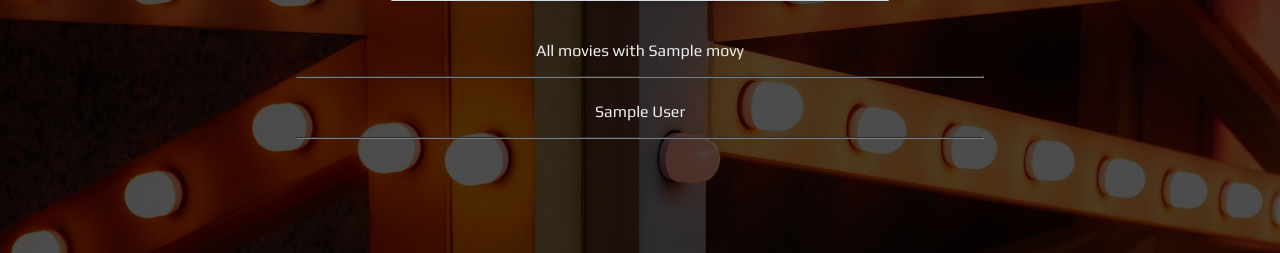
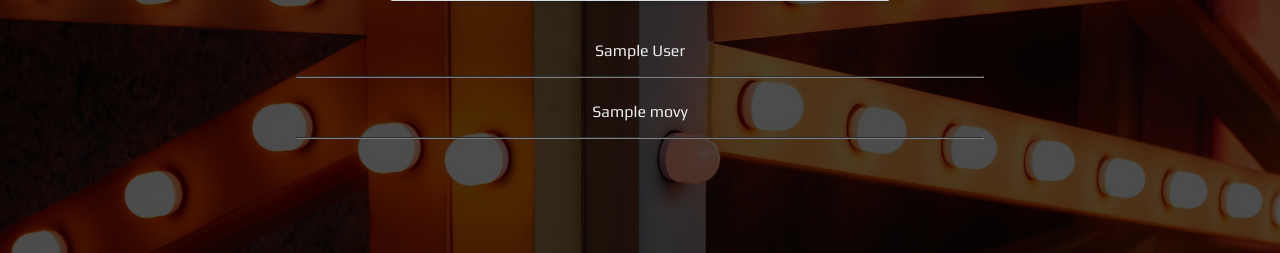
Before and after one commit to Carlos333AM/group_project_2022, a Flask app: template flask_app/templates/actor_profile.html in a window 1280 px wide. Shown: the part 1147-1400 px from the top of the page. Run offline with Flask 2, Linux system fonts and the light colour scheme; the template is opened without the code that fills it: most values are stand-ins (such as "Sample title", 1, 10 or a date in 2020); grey boxes marked "Sample" are stand-in pictures; some libraries are stand-ins or nearby versions.

Commit message:
day of presentation commit

```diff
--- a/flask_app/templates/actor_profile.html
+++ b/flask_app/templates/actor_profile.html
@@ -30,14 +30,13 @@
                 </div>
             </div>
             <div class="actor_description">
-                {%  for a in actor.movies %}
-                    <p>All movies with {{a.title}} </p>
-                {% endfor  %}
+                <p> {{actor.first_name }} {{actor.last_name}}</p>
                 <hr class="line">
             </div>
             <div class="actor_movie_list">
-                <p>{{actor.first_name }} {{actor.last_name}}</p>
-
+                {%  for a in actor.movies %}
+                    <p>{{a.title}} </p>
+                {% endfor  %}
                 <hr class="line">
             </div>
         </div>
```
